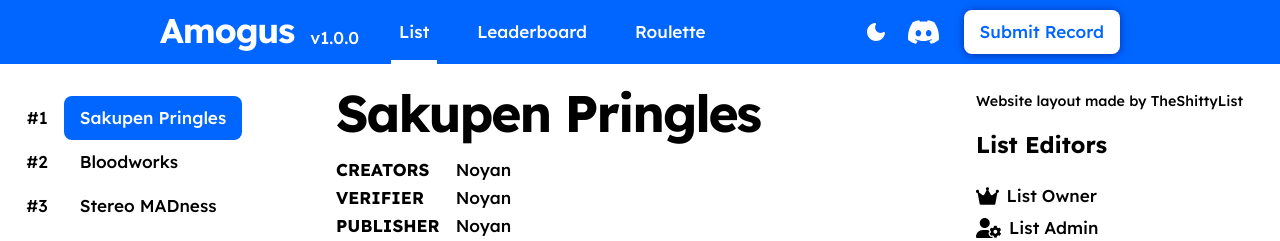
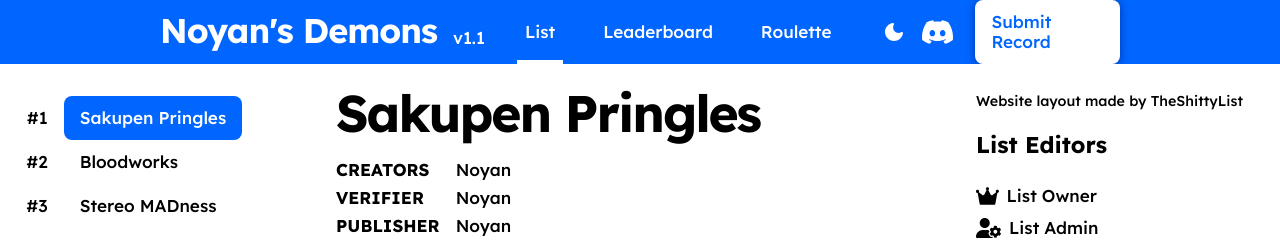
Before and after one commit to NoyanSchoolAccount/SchoolGDPS, a plain HTML site: page index.html in a window 1280 px wide. Shown: the top 241 px of the page. Drawn offline with nearby package versions, Linux system fonts and the light colour scheme.

Commit message:
Update index.html

```diff
--- a/index.html
+++ b/index.html
@@ -37,8 +37,8 @@
     <body id="app">
         <header :class="{ dark: store.dark }">
             <div class="logo">
-                <h2>Amogus</h2>
-                <p>v1.0.0</p>
+                <h2>Noyan's Demons</h2>
+                <p>v1.1</p>
             </div>
             <nav class="nav">
                 <router-link class="nav__tab" to="/">
@@ -61,13 +61,13 @@
                         />
                     </button>
                     <!-- Replace the '#' with your discord server's invite-->
-                    <a class="nav__icon" href="#">
+                    <a class="nav__icon" href="https://discord.gg/4KwbZfN59A">
                         <img src="/assets/discord.svg" alt="Discord Logo" />
                     </a>
                     <!-- List record submission form, add a link to replace the '#' when putting a link to your list submission form-->
                     <a
                         class="nav__cta type-label-lg"
-                        href="#"
+                        href="https://docs.google.com/forms/d/e/1FAIpQLScuFx4o27dZxusyAqrTnlEz1ALuY-elL-kKQD3P-TpQjQG_4w/viewform?usp=dialog"
                         target="_blank"
                         >Submit Record</a
                     >
```
